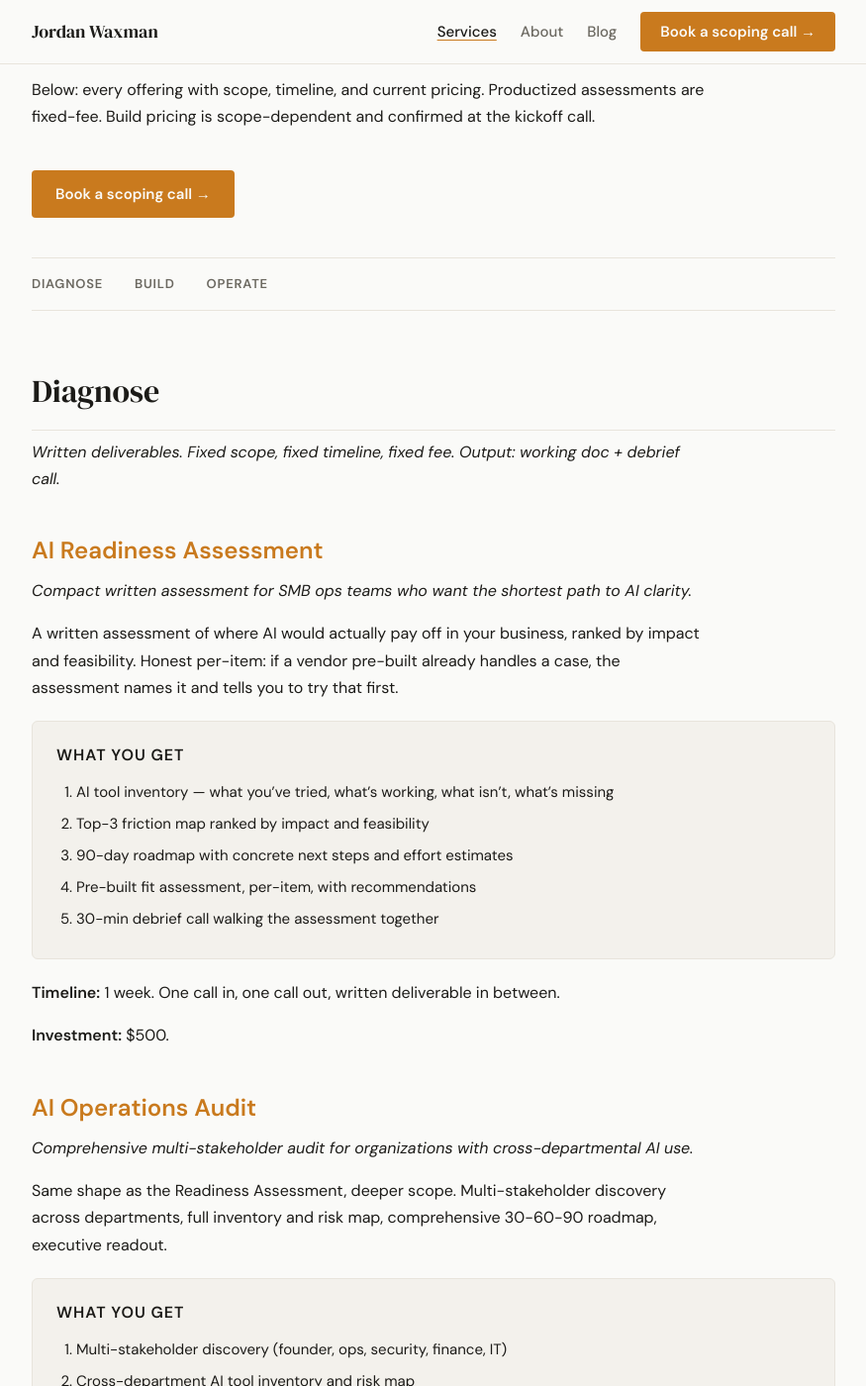
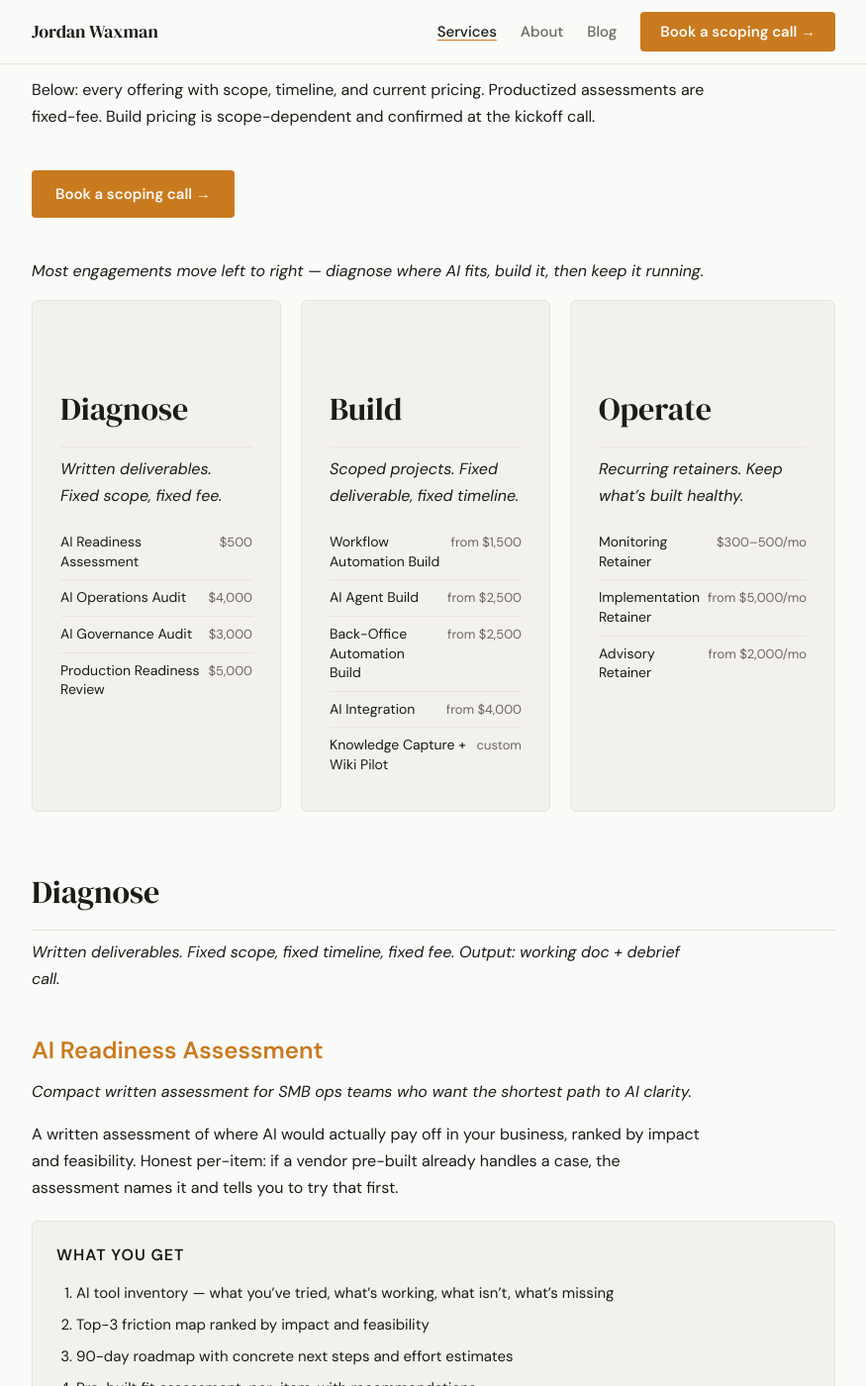
Before and after one commit to MrMinor-dev/mrminor-dev.github.io, a Jekyll site: the page built from services.md, in a window 1280 px wide and 1400 px high, scrolled down 239 px. Shown: the whole window at 99% size, without its empty margins (202-1077 px from the left). Built offline with Jekyll 4.4.1, drawn with Linux system fonts in a browser that asks for light colours.

Commit message:
Deploy: jordanwaxman.com v0.7 relaunch -- 3-col services + aligned homepage (Run: S777)

```diff
--- a/assets/css/main.css
+++ b/assets/css/main.css
@@ -596,6 +596,95 @@ a:hover { color: var(--accent-hover); }
   margin-bottom: 24px;
 }
 
+/* === Services Lane Cards === */
+.lane-cards {
+  display: grid;
+  grid-template-columns: repeat(3, 1fr);
+  gap: 20px;
+  margin: 0 0 48px;
+}
+
+.lane-cards-caption {
+  color: var(--text-muted);
+  font-size: 14px;
+  font-style: italic;
+  margin-bottom: 20px;
+}
+
+.lane-card-title {
+  font-family: 'DM Serif Display', serif;
+  font-size: 22px;
+  font-weight: 400;
+  margin-bottom: 8px;
+}
+
+.lane-card-title a {
+  color: var(--text);
+  text-decoration: none;
+}
+
+.lane-card-title a:hover {
+  color: var(--accent);
+}
+
+.lane-card-intro {
+  font-style: italic;
+  color: var(--text-muted);
+  font-size: 14px;
+  margin-bottom: 16px;
+}
+
+.lane-card-list {
+  list-style: none;
+  padding: 0;
+  margin: 0;
+}
+
+.lane-card-list li {
+  display: flex;
+  align-items: baseline;
+  gap: 8px;
+  padding: 8px 0;
+  border-bottom: 1px solid var(--border);
+  font-size: 14px;
+  line-height: 1.4;
+}
+
+.lane-card-list li:last-child {
+  border-bottom: none;
+}
+
+.lane-card-list li a {
+  color: var(--text);
+  text-decoration: none;
+  flex: 1;
+}
+
+.lane-card-list li a:hover {
+  color: var(--accent);
+}
+
+.lane-card-price {
+  color: var(--text-muted);
+  font-size: 13px;
+  white-space: nowrap;
+  margin-left: auto;
+}
+
+/* Homepage lane pill */
+.card-lane {
+  display: inline-block;
+  font-size: 11px;
+  font-weight: 600;
+  letter-spacing: 0.06em;
+  text-transform: uppercase;
+  color: var(--accent);
+  background: var(--accent-light);
+  border-radius: 4px;
+  padding: 3px 8px;
+  margin-bottom: 12px;
+}
+
 /* === About Page === */
 .about-intro-grid {
   display: grid;
@@ -842,6 +931,10 @@ a:hover { color: var(--accent-hover); }
 }
 
 /* === Responsive === */
+@media (max-width: 900px) {
+  .lane-cards { grid-template-columns: 1fr; }
+}
+
 @media (max-width: 700px) {
   .nav-links { display: none; }
   .nav-hamburger { display: flex; }
--- a/services.md
+++ b/services.md
@@ -16,11 +16,44 @@ description: AI readiness assessments, workflow builds, AI agents, back-office a
       <a href="/contact" class="btn-cta" target="_blank" rel="noopener">Book a scoping call &rarr;</a>
     </div>
 
-    <nav class="lane-nav">
-      <a href="#diagnose">Diagnose</a>
-      <a href="#build">Build</a>
-      <a href="#operate">Operate</a>
-    </nav>
+    <p class="lane-cards-caption">Most engagements move left to right &mdash; diagnose where AI fits, build it, then keep it running.</p>
+
+    <div class="lane-cards">
+
+      <div class="card lane-card">
+        <h2 class="lane-card-title"><a href="#diagnose">Diagnose</a></h2>
+        <p class="lane-card-intro">Written deliverables. Fixed scope, fixed fee.</p>
+        <ul class="lane-card-list">
+          <li><a href="#ai-readiness-assessment">AI Readiness Assessment</a><span class="lane-card-price">$500</span></li>
+          <li><a href="#ai-operations-audit">AI Operations Audit</a><span class="lane-card-price">$4,000</span></li>
+          <li><a href="#ai-governance-audit">AI Governance Audit</a><span class="lane-card-price">$3,000</span></li>
+          <li><a href="#production-readiness-review">Production Readiness Review</a><span class="lane-card-price">$5,000</span></li>
+        </ul>
+      </div>
+
+      <div class="card lane-card">
+        <h2 class="lane-card-title"><a href="#build">Build</a></h2>
+        <p class="lane-card-intro">Scoped projects. Fixed deliverable, fixed timeline.</p>
+        <ul class="lane-card-list">
+          <li><a href="#workflow-automation-build">Workflow Automation Build</a><span class="lane-card-price">from $1,500</span></li>
+          <li><a href="#ai-agent-build">AI Agent Build</a><span class="lane-card-price">from $2,500</span></li>
+          <li><a href="#back-office-automation-build">Back-Office Automation Build</a><span class="lane-card-price">from $2,500</span></li>
+          <li><a href="#ai-integration">AI Integration</a><span class="lane-card-price">from $4,000</span></li>
+          <li><a href="#knowledge-capture-wiki-pilot">Knowledge Capture + Wiki Pilot</a><span class="lane-card-price">custom</span></li>
+        </ul>
+      </div>
+
+      <div class="card lane-card">
+        <h2 class="lane-card-title"><a href="#operate">Operate</a></h2>
+        <p class="lane-card-intro">Recurring retainers. Keep what&rsquo;s built healthy.</p>
+        <ul class="lane-card-list">
+          <li><a href="#monitoring-retainer">Monitoring Retainer</a><span class="lane-card-price">$300&ndash;500/mo</span></li>
+          <li><a href="#implementation-retainer">Implementation Retainer</a><span class="lane-card-price">from $5,000/mo</span></li>
+          <li><a href="#advisory-retainer">Advisory Retainer</a><span class="lane-card-price">from $2,000/mo</span></li>
+        </ul>
+      </div>
+
+    </div>
 
     <h2 id="diagnose">Diagnose</h2>
     <p class="lane-intro">Written deliverables. Fixed scope, fixed timeline, fixed fee. Output: working doc + debrief call.</p>
```
Also changed, not shown: index.md (+23 -16 lines).
